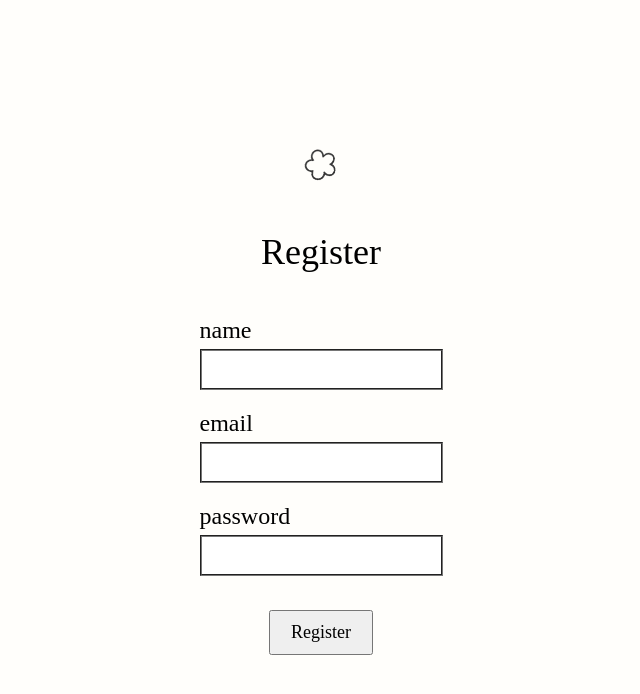
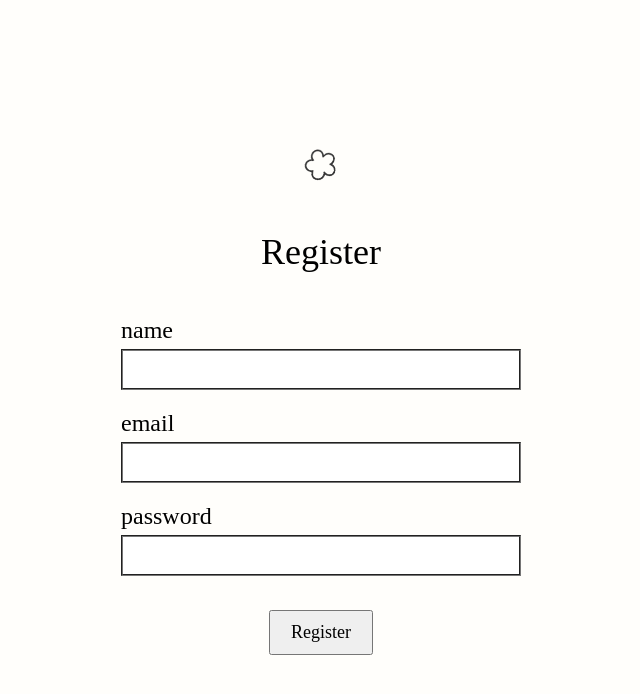
Before and after one commit to thalia-nrd/capso, a React (Create React App) app in the folder frontend/: page / in a window 1280 px wide. Shown: the top 694 px of the page, without its empty margins (319-959 px from the left). Built offline with nearby package versions, Linux system fonts and the light colour scheme; no server answers; a web font is replaced by a local one.

Commit message:
Feat (FE): Auth UI | Enhance layout for Login and Register pages

```diff
--- a/frontend/src/app/pages/Auth.scss
+++ b/frontend/src/app/pages/Auth.scss
@@ -1,8 +1,11 @@
+.wrapper {
+  width: 400px;
+}
+
 .form {
   display: flex;
   flex-direction: column;
   align-items: center;
-  max-width: 600px;
   width: 100%;
   margin: 0 auto;
   gap: 20px;
@@ -17,19 +20,12 @@
     width: 40px;
     height: auto;
     animation: infinite spin 10s linear;
-    @keyframes spin {
-      from {
-        transform: rotate(0deg);
-      }
-      to {
-        transform: rotate(360deg);
-      }
-    }
   }
 
   &-group {
     display: flex;
     flex-direction: column;
+    width: 100%;
   }
 
   &-label {
@@ -60,3 +56,12 @@
     }
   }
 }
+
+@keyframes spin {
+  from {
+    transform: rotate(0deg);
+  }
+  to {
+    transform: rotate(360deg);
+  }
+}
--- a/frontend/src/app/pages/LoginPage.tsx
+++ b/frontend/src/app/pages/LoginPage.tsx
@@ -28,6 +28,7 @@ const Login: React.FC = () => {
 
   return (
     <FormProvider {...form}>
+      <div className="wrapper">
         <form onSubmit={form.handleSubmit(submitLogin)} className="form">
             <img className="form-image" src="../ui/flowerSticker3.png" alt="" />
             <h1 className="form-title">Login</h1>
@@ -42,10 +43,11 @@ const Login: React.FC = () => {
             <input type="password" className="form-input" {...form.register('password')} />
             </div>
 
-        <div className="form-group">
+            <div>
             <button type="submit" className="form-button">Login</button>
             </div>
         </form>
+      </div>
     </FormProvider>
   );
 };
--- a/frontend/src/app/pages/RegisterPage.tsx
+++ b/frontend/src/app/pages/RegisterPage.tsx
@@ -30,6 +30,7 @@ const Register: React.FC = () => {
 
   return (
     <FormProvider {...form}>
+      <div className="wrapper">
         <form onSubmit={form.handleSubmit(submitRegister)} className="form">
           <img className="form-image" src="../ui/flowerSticker.png" alt="" />
           <h1 className="form-title">Register</h1>
@@ -49,10 +50,11 @@ const Register: React.FC = () => {
             <input type="password" className="form-input" {...form.register('password')} />
           </div>
 
-        <div className="form-group">
+          <div>
             <button type="submit" className="form-button">Register</button>
           </div>
         </form>
+      </div>
     </FormProvider>
   );
 }
```
Lines whose indentation alone changed are shown as unchanged.
